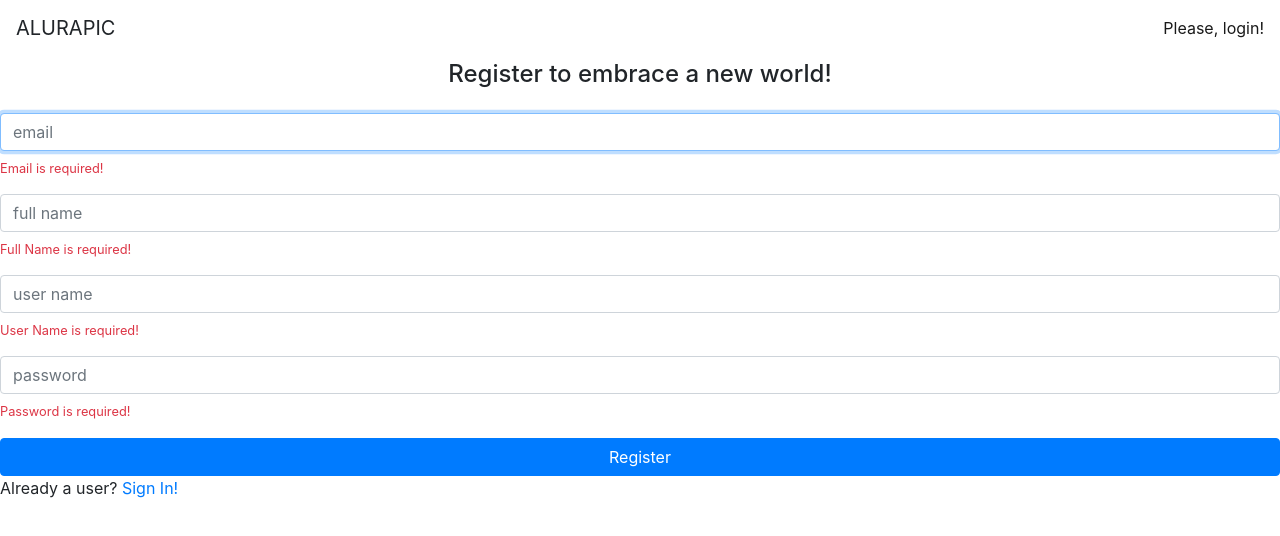
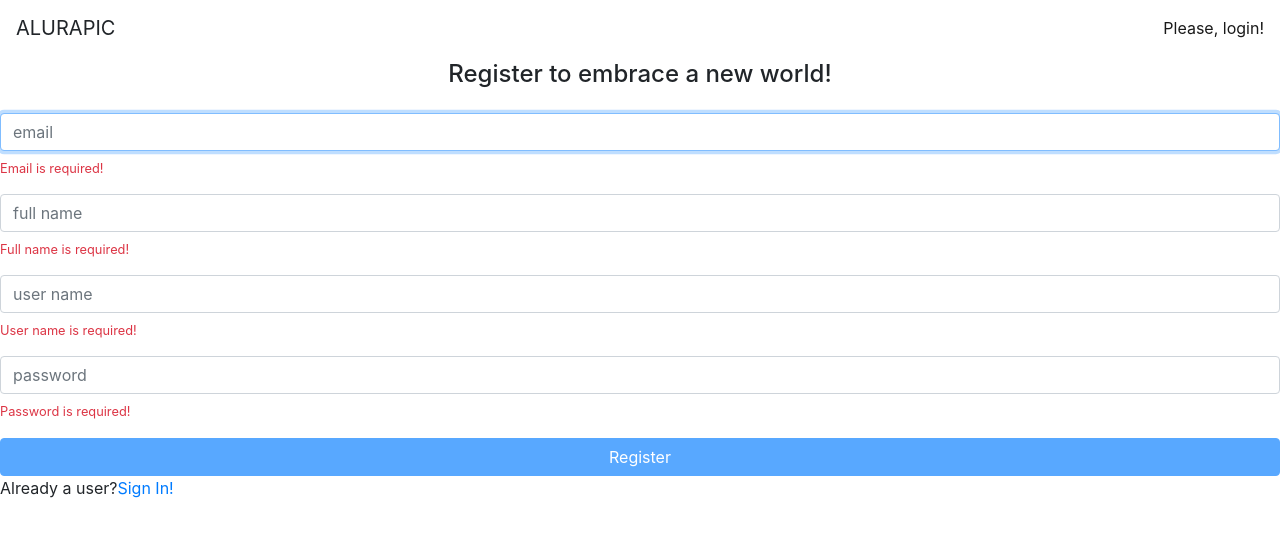
Before and after one commit to dudulive/alurapic, an Angular app: page /signup in a window 1280 px wide. Shown: the top 536 px of the page. Built offline with nearby package versions, Linux system fonts and the light colour scheme.

Commit message:
correções

```diff
--- a/src/app/app.routing.module.ts
+++ b/src/app/app.routing.module.ts
@@ -1,4 +1,3 @@
-import { SignupComponent } from './home/signup/signup/signup.component';
 import { NgModule } from '@angular/core';
 import { Routes, RouterModule } from '@angular/router';
 
@@ -8,6 +7,7 @@ import { NotFoundComponent } from './errors/not-found/not-found.component';
 import { PhotoListResolver } from './photos/photo-list/photo-list.resolver';
 import { SignInComponent } from './home/signin/signin.component';
 import { AuthGuard } from './core/auth/auth.guard';
+import { SignUpComponent } from './home/singup/singup.component';
 
 const routes: Routes = [
     {
@@ -17,7 +17,7 @@ const routes: Routes = [
     },
     {
         path: 'signup',
-        component: SignupComponent,
+        component: SignUpComponent,
     },
     {
         path: 'user/:userName',
--- a/src/app/home/signup/signup/signup.component.html
+++ /dev/null
@@ -1,64 +0,0 @@
-<h4 class="text-center"> Register to embrace a new world!</h4>
-<form  [formGroup]="signupForm" class="form mt-4">
-    <div class="form-group">
-        <input formControlName="email" placeholder="email" class="form-control" autofocus >
-        <ap-vmessage
-            *ngIf="signupForm.get('email').errors?.required"
-            text="Email is required!">
-        </ap-vmessage>
-        <ap-vmessage
-            *ngIf="signupForm.get('email').errors?.email"
-            text="Invalid Email!">
-        </ap-vmessage>
-    </div>
-    <div class="form-group">
-        <input formControlName="fullName" placeholder="full name" class="form-control">
-        <ap-vmessage
-            *ngIf="signupForm.get('fullName').errors?.required"
-            text="Full Name is required!">
-        </ap-vmessage>
-        <ap-vmessage
-            *ngIf="signupForm.get('fullName').errors?.minlength"
-            text="Minimu length 2!">
-        </ap-vmessage>
-        <ap-vmessage
-            *ngIf="signupForm.get('fullName').errors?.maxlength"
-            text="Max length 30!">
-        </ap-vmessage>
-    </div>
-    <div class="form-group">
-        <input formControlName="userName" placeholder="user name" class="form-control">
-        <ap-vmessage
-            *ngIf="signupForm.get('userName').errors?.required"
-            text="User Name is required!">
-        </ap-vmessage>
-        <ap-vmessage
-            *ngIf="signupForm.get('userName').errors?.minlength"
-            text="Minimu length 2!">
-        </ap-vmessage>
-        <ap-vmessage
-            *ngIf="signupForm.get('userName').errors?.maxlength"
-            text="Max length 40!">
-        </ap-vmessage>
-    </div>
-    <div class="form-group">
-        <input formControlName="password" type="password" placeholder="password" class="form-control">
-        <ap-vmessage
-            *ngIf="signupForm.get('password').errors?.required"
-            text="Password is required!">
-        </ap-vmessage>
-        <ap-vmessage
-            *ngIf="signupForm.get('password').errors?.minlength"
-            text="Minimu length 8!">
-        </ap-vmessage>
-        <ap-vmessage
-            *ngIf="signupForm.get('password').errors?.maxlength"
-            text="Max length 14!">
-        </ap-vmessage>
-    </div>
-    <button class="btn btn-primary btn-block">Register</button>
-
-    <p>Already a user?
-        <a [routerLink]="['']"> Sign In!</a>
-    </p>
-</form>
--- a/src/app/home/signup/signup/signup.component.ts
+++ /dev/null
@@ -1,25 +0,0 @@
-import { FormGroup, FormBuilder, Validators } from '@angular/forms';
-import { Component, OnInit } from '@angular/core';
-
-@Component({
-    moduleId: module.id,
-    selector: 'signup',
-    templateUrl: 'signup.component.html'
-})
-export class SignupComponent implements OnInit {
-
-    signupForm: FormGroup;
-
-    constructor(private formBuilder: FormBuilder){
-
-    }
-
-    ngOnInit(): void {
-       this.signupForm = this.formBuilder.group({
-            email: ['', [Validators.required, Validators.email]],
-            userName: ['', [Validators.required,Validators.minLength(2), Validators.maxLength(30)]],
-            fullName: ['', [Validators.required,Validators.minLength(2), Validators.maxLength(40)]],
-            password: ['', [Validators.required,Validators.minLength(8), Validators.maxLength(14)]],
-       });
-    }
-}
--- /dev/null
+++ b/src/app/home/singup/new-user.ts
@@ -0,0 +1,6 @@
+export interface NewUser {
+    userName: string,
+    email: string,
+    fullName: string,
+    password: string
+}
--- /dev/null
+++ b/src/app/home/singup/signup.component.html
@@ -0,0 +1,78 @@
+<h4 class="text-center">Register to embrace a new world!</h4>
+
+<form [formGroup]="signupForm" class="form mt-4" (submit)="signup()">
+    <div class="form-group">
+        <input formControlName="email" class="form-control" placeholder="email" autofocus>
+        <ap-vmessage
+            *ngIf="signupForm.get('email').errors?.required"
+            text="Email is required!">
+        </ap-vmessage>
+        <ap-vmessage
+            *ngIf="signupForm.get('email').errors?.email"
+            text="Invalid e-mail">
+        </ap-vmessage>
+    </div>
+
+    <div class="form-group">
+        <input formControlName="fullName" class="form-control" placeholder="full name">
+        <ap-vmessage
+            *ngIf="signupForm.get('fullName').errors?.required"
+            text="Full name is required!">
+        </ap-vmessage>
+        <ap-vmessage
+            *ngIf="signupForm.get('fullName').errors?.minlength"
+            text="Mininum length is 2">
+        </ap-vmessage>
+        <ap-vmessage
+            *ngIf="signupForm.get('fullName').errors?.maxlength"
+            text="Maximun length is 40">
+        </ap-vmessage>
+    </div>
+
+    <div class="form-group">
+        <input formControlName="userName" class="form-control" placeholder="user name">
+        <ap-vmessage
+            *ngIf="signupForm.get('userName').errors?.required"
+            text="User name is required!">
+        </ap-vmessage>
+        <ap-vmessage
+            *ngIf="signupForm.get('userName').errors?.minlength"
+            text="Mininum length is 2">
+        </ap-vmessage>
+        <ap-vmessage
+            *ngIf="signupForm.get('userName').errors?.maxlength"
+            text="Maximun length is 30">
+        </ap-vmessage>
+        <ap-vmessage
+            *ngIf="signupForm.get('userName').errors?.lowerCase"
+            text="Must be lower case">
+        </ap-vmessage>
+
+        <ap-vmessage
+            text="Username already taken"
+            *ngIf="signupForm.get('userName').errors?.userNameTaken">
+        </ap-vmessage>
+        <small *ngIf="signupForm.get('userName').valid" class="text-success">User available</small>
+    </div>
+
+    <div class="form-group">
+        <input formControlName="password" type="password" class="form-control" placeholder="password">
+        <ap-vmessage
+            *ngIf="signupForm.get('password').errors?.required"
+            text="Password is required!">
+        </ap-vmessage>
+        <ap-vmessage
+            *ngIf="signupForm.get('password').errors?.minlength"
+            text="Mininum length is 8">
+        </ap-vmessage>
+        <ap-vmessage
+            *ngIf="signupForm.get('password').errors?.maxlength"
+            text="Maximun length is 18">
+        </ap-vmessage>
+    </div>
+
+    <button [disabled]="signupForm.invalid || signupForm.pending" class="btn btn-primary btn-block">Register</button>
+
+    <p>Already a user?<a [routerLink]="['']">Sign In!</a></p>
+
+</form>
--- /dev/null
+++ b/src/app/home/singup/signup.service.ts
@@ -0,0 +1,20 @@
+import { Injectable } from '@angular/core';
+import { HttpClient } from '@angular/common/http';
+import { NewUser } from './new-user';
+
+const API_URL = "http://localhost:3000";
+
+@Injectable({ providedIn: 'root'})
+export class SignUpService {
+
+    constructor(private http: HttpClient) {}
+
+    checkUserNameTaken(userName: string) {
+
+        return this.http.get(API_URL + '/user/exists/' + userName);
+    }
+
+    signup(newUser: NewUser) {
+        return this.http.post(API_URL + '/user/signup', newUser);
+    }
+}
--- /dev/null
+++ b/src/app/home/singup/singup.component.ts
@@ -0,0 +1,65 @@
+import { Component, OnInit } from '@angular/core';
+import { FormGroup, FormBuilder, Validators } from '@angular/forms';
+import { lowerCaseValidator } from '../../shared/validators/lower-case.validator';
+import { UserNotTakenValidatorService } from './user-not-taken.validator.service';
+import { NewUser } from './new-user';
+import { SignUpService } from './signup.service';
+import { Router } from '@angular/router';
+
+@Component({
+    templateUrl: './signup.component.html'
+})
+export class SignUpComponent implements OnInit {
+
+    signupForm: FormGroup;
+
+    constructor(
+        private formBuilder: FormBuilder,
+        private userNotTakenValidatorService: UserNotTakenValidatorService,
+        private signUpService: SignUpService,
+        private router: Router) {}
+
+    ngOnInit(): void {
+        this.signupForm = this.formBuilder.group({
+            email: ['',
+                [
+                    Validators.required,
+                    Validators.email
+                ]
+            ],
+            fullName: ['',
+                [
+                    Validators.required,
+                    Validators.minLength(2),
+                    Validators.maxLength(40)
+                ]
+            ],
+            userName: ['',
+                [
+                    Validators.required,
+                    lowerCaseValidator,
+                    Validators.minLength(2),
+                    Validators.maxLength(30)
+                ],
+                this.userNotTakenValidatorService.checkUserNameTaken()
+            ],
+            password: ['',
+                [
+                    Validators.required,
+                    Validators.minLength(8),
+                    Validators.maxLength(14)
+                ]
+            ]
+        });
+    }
+
+    signup() {
+        const newUser = this.signupForm.getRawValue() as NewUser;
+        this.signUpService
+            .signup(newUser)
+            .subscribe(
+                () => this.router.navigate(['']),
+                err => console.log(err)
+            );
+    }
+}
--- /dev/null
+++ b/src/app/home/singup/user-not-taken.validator.service.ts
@@ -0,0 +1,26 @@
+import { Injectable } from '@angular/core';
+import { AbstractControl } from '@angular/forms';
+import { SignUpService } from './signup.service';
+
+import { debounceTime, switchMap, map, first, tap } from 'rxjs/operators';
+
+@Injectable({ providedIn: 'root'})
+export class UserNotTakenValidatorService {
+
+    constructor(private signUpService: SignUpService) {}
+
+    checkUserNameTaken() {
+
+        return (control: AbstractControl) => {
+            return control
+                .valueChanges
+                .pipe(debounceTime(300))
+                .pipe(switchMap(userName =>
+                        this.signUpService.checkUserNameTaken(userName)
+                ))
+                .pipe(map(isTaken => isTaken ? { userNameTaken: true } : null))
+                .pipe(tap(r => console.log(r)))
+                .pipe(first());
+        }
+    }
+}
--- /dev/null
+++ b/src/app/shared/validators/lower-case.validator.ts
@@ -0,0 +1,9 @@
+import { AbstractControl } from '@angular/forms';
+
+export function lowerCaseValidator(control: AbstractControl) {
+
+    if(control.value.trim() && !/^[a-z0-9_\-]+$/.test(control.value)) {
+        return { lowerCase: true }
+    }
+    return null;
+}
```
Also changed, not shown: src/app/home/home.module.ts (+6 -3 lines).
